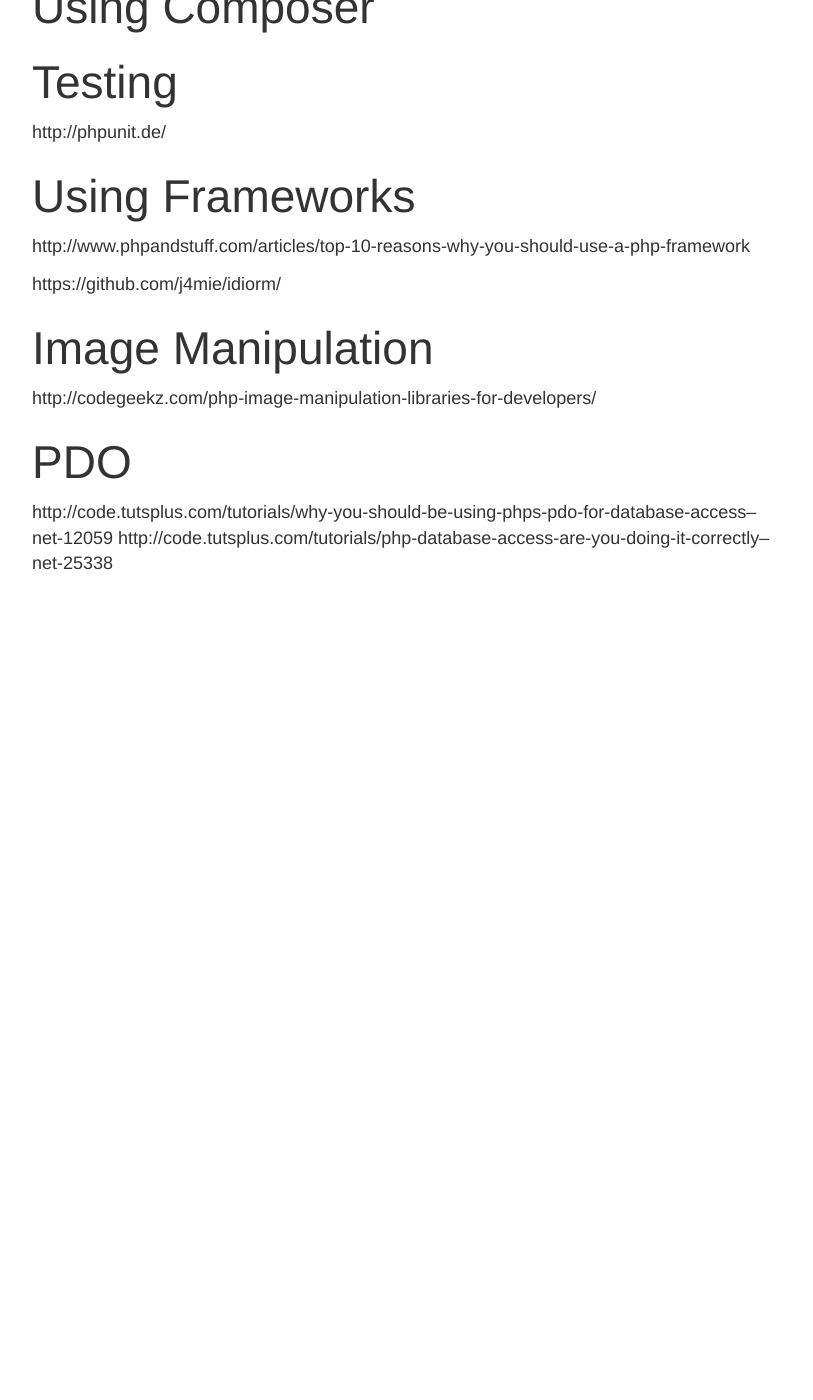
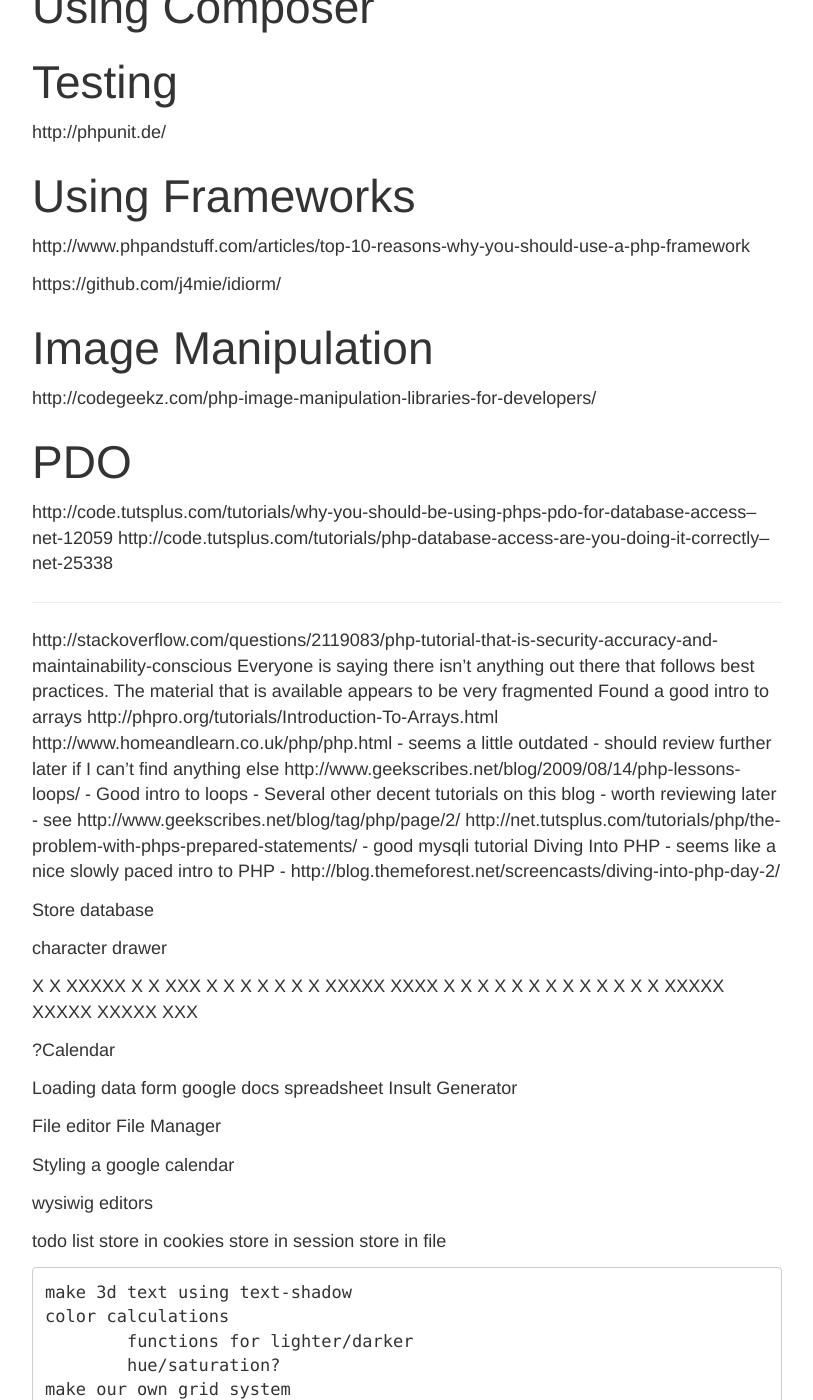
Before and after one commit to walkerab/discovery-awa, a Jekyll site: the page built from index.md, in a window 1280 px wide and 1400 px high, scrolled down 5305 px. Shown: the whole window, without its empty margins (233-1046 px from the left). Built offline with Jekyll 4.4.1, drawn with Linux system fonts in a browser that asks for light colours; Markdown is read by kramdown in place of the engine named in the settings; before the commit the page ends 5895 px from its top, so only the background shows below that; some of the changed text lies outside the part shown.

Commit message:
Added php-css assignment Started another potential assignment, blog-data

```diff
--- a/index.md
+++ b/index.md
@@ -111,7 +111,9 @@
 - [Working with Functions](working-with-functions/)
 - [Form Basics](form-basics/)
 - *Assignment:* [Loops and Functions](assignments/loops-and-functions/)
+<!--
 - [Form Widgets](form-widgets/)
+-->
 - [How the Web Works](how-the-web-works/)
 - [Generating CSS Using PHP](generating-css-using-php/)
 - [Cookies](cookies/)
@@ -210,3 +212,82 @@
 
 http://code.tutsplus.com/tutorials/why-you-should-be-using-phps-pdo-for-database-access--net-12059
 http://code.tutsplus.com/tutorials/php-database-access-are-you-doing-it-correctly--net-25338
+
+
+
+
+
+--------------
+http://stackoverflow.com/questions/2119083/php-tutorial-that-is-security-accuracy-and-maintainability-conscious
+	Everyone is saying there isn't anything out there that follows best practices.
+	The material that is available appears to be very fragmented
+Found a good intro to arrays
+	http://phpro.org/tutorials/Introduction-To-Arrays.html
+http://www.homeandlearn.co.uk/php/php.html
+	- seems a little outdated
+	- should review further later if I can't find anything else
+http://www.geekscribes.net/blog/2009/08/14/php-lessons-loops/
+	- Good intro to loops
+	- Several other decent tutorials on this blog - worth reviewing later
+		- see http://www.geekscribes.net/blog/tag/php/page/2/
+http://net.tutsplus.com/tutorials/php/the-problem-with-phps-prepared-statements/
+	- good mysqli tutorial
+Diving Into PHP
+	- seems like a nice slowly paced intro to PHP
+	- http://blog.themeforest.net/screencasts/diving-into-php-day-2/
+
+Store database
+
+character drawer
+
+X   X  XXXXX  X      X       XXX
+X   X  X      X      X      X   X
+XXXXX  XXXX   X      X      X   X
+X   X  X      X      X      X   X
+X   X  XXXXX  XXXXX  XXXXX   XXX
+
+?Calendar
+
+Loading data form google docs spreadsheet
+	Insult Generator
+
+File editor
+File Manager
+
+Styling a google calendar
+
+wysiwig editors
+
+todo list
+	store in cookies
+	store in session
+	store in file
+
+	make 3d text using text-shadow
+	color calculations
+		functions for lighter/darker
+		hue/saturation?
+	make our own grid system
+		row
+		col-x
+		options would be
+			column size
+			gutter size
+			how many columns
+
+Survey - who would win in a fight
+
+Gallery using image server library
+
+function to read simple csv file using explode
+
+<?php
+function css($rules) {
+	foreach ($rules as $selector => $properties) {
+		echo $selector." {\r\n";
+		foreach ($properties as $key => $value) {
+			echo $key.': '.$value.';';
+		}
+		echo "}\r\n";
+	}
+}
```
Also changed, not shown: assignments/php-and-css/index.md (added, +79 -0 lines), 1 other file.
